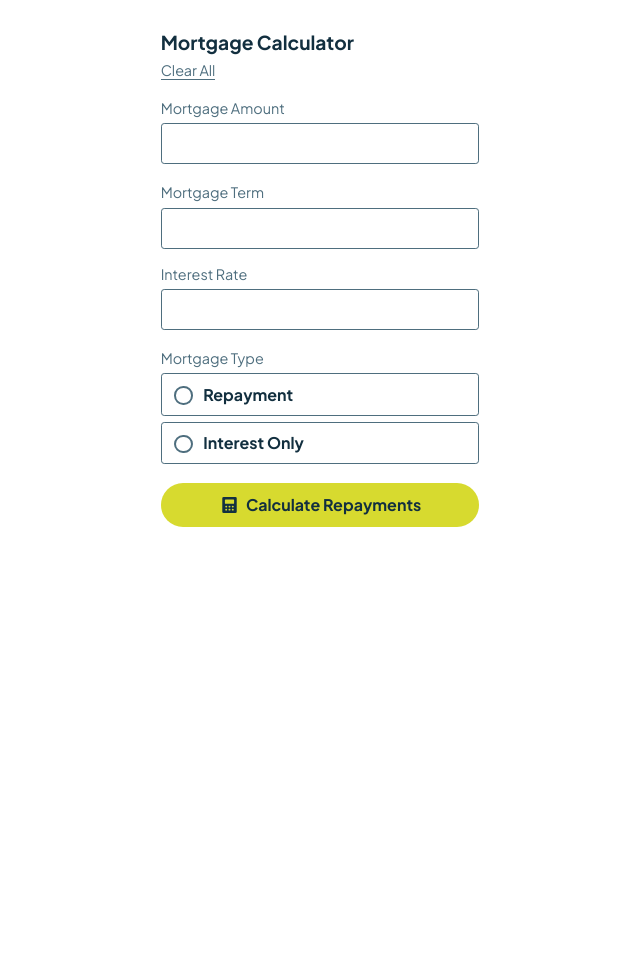
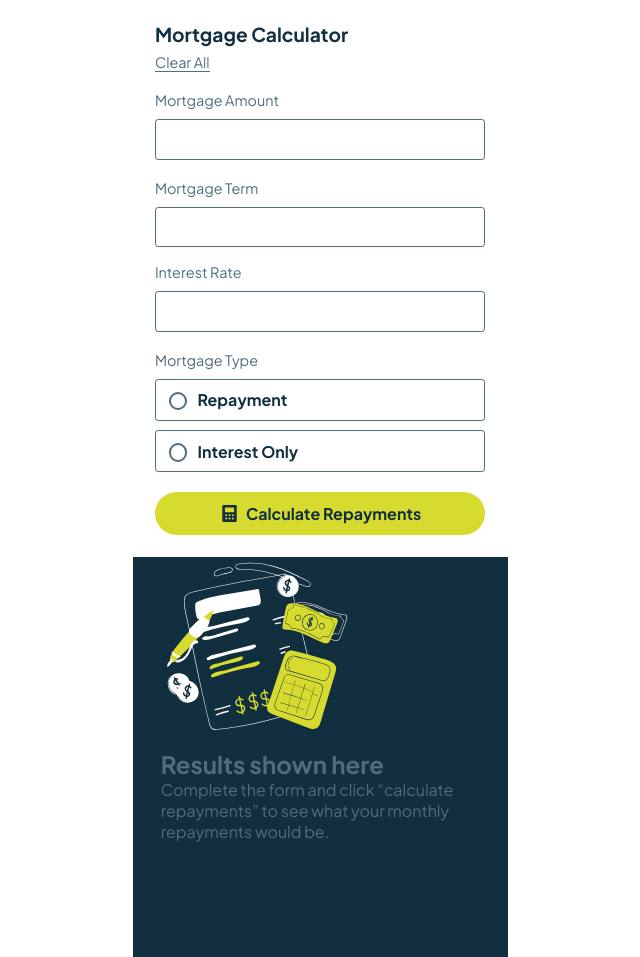
Before and after one commit to Fpaganoni/Mortgage-repayment-calculator, a plain HTML site: page index.html in a window 1280 px wide. Shown: the whole page, without its empty margins (320-960 px from the left). Before the commit the page ends 800 px from the top, so only its background shows below. Drawn offline with Linux system fonts and the light colour scheme.

Commit message:
Some little changes

```diff
--- a/index.html
+++ b/index.html
@@ -104,7 +104,24 @@
           </div>
         </div>
 
-        <div class="container-calculator-results results-container"></div>
+        <div class="container-calculator-results results-container">
+          <div class="results">
+            <figure class="figure-container">
+              <img
+                src="/Mortgage-repayment-calculator/assets/images/illustration-empty.svg"
+                alt="illustration-empty"
+                class="illustration-img"
+              />
+            </figure>
+            <div class="show-result">
+              <h2 class="result-title">Results shown here</h2>
+              <p class="result-paragraph">
+                Complete the form and click “calculate repayments” to see what
+                your monthly repayments would be.
+              </p>
+            </div>
+          </div>
+        </div>
       </div>
     </section>
     <!--
@@ -115,8 +132,7 @@
 
     <!-- Results shown here
 
-  Complete the form and click “calculate repayments” to see what
-  your monthly repayments would be. -->
+   -->
 
     <!-- Empty results end -->
 
--- a/style.css
+++ b/style.css
@@ -15,7 +15,7 @@
 
   /* Other variables */
 
-  --input-label-gap: 0.4rem;
+  --input-label-gap: 0.6rem;
   --fontsize-labels: 0.9rem;
   --border-radius-inputs: 0.2rem;
   --inputs-height: 2.55rem;
@@ -29,28 +29,19 @@
   color: var(--Slate700);
 }
 
-/* We start with the big container*/
+/* Now give some styles to the sections divided in 5 div elements
+Calculator-container */
 
 .general-container {
-  width: 100%;
   max-width: 375px;
-  height: 100%;
   margin: 0 auto;
 }
-
-.container {
-  margin: 30px auto;
-  width: 85%;
-  background-color: var(--White);
-}
-
-/* Now give some styles to the sections divided in 5 div elements
-Calculator-container */
 
 .calculator-container {
   display: flex;
   flex-direction: column;
   gap: 1.2rem;
+  padding: 1.4rem;
 }
 
 .mortgage-title {
@@ -172,3 +163,24 @@ Calculator-container */
 .calculator-img {
   width: 1.3rem;
 }
+
+/* Second container - Results */
+
+.results-container {
+  height: 400px;
+  background-color: var(--Slate900);
+}
+
+.results {
+  width: 85%;
+  margin: 0 auto;
+  display: flex;
+  flex-direction: column;
+  align-items: center;
+}
+
+.figure-container {
+  width: 100%;
+  display: flex;
+  align-items: center;
+}
```
